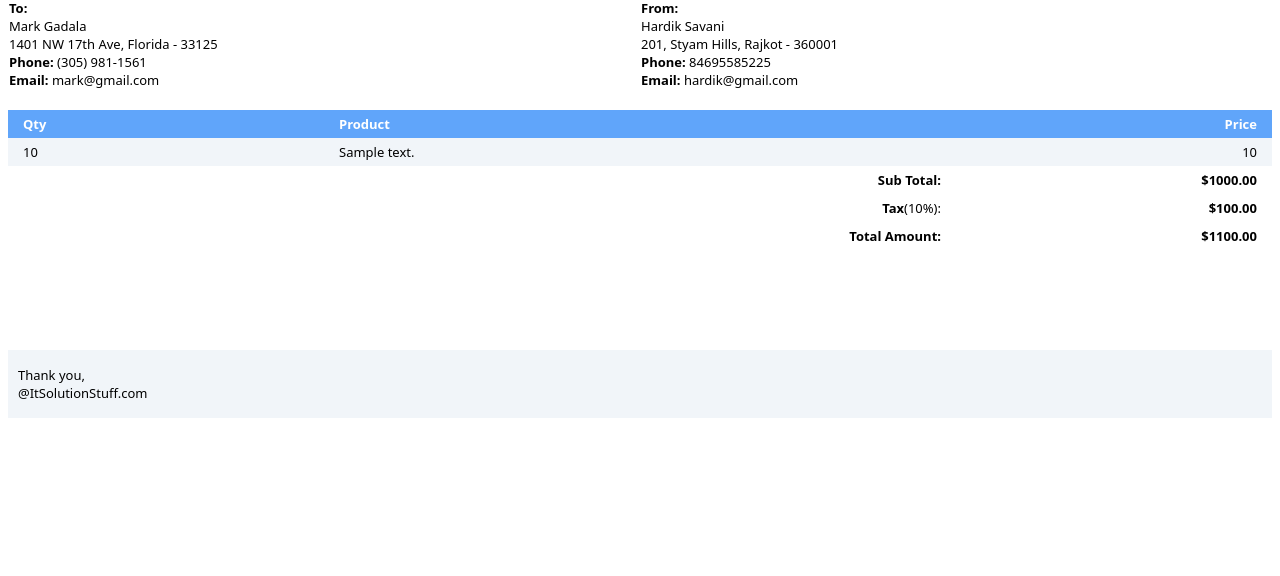
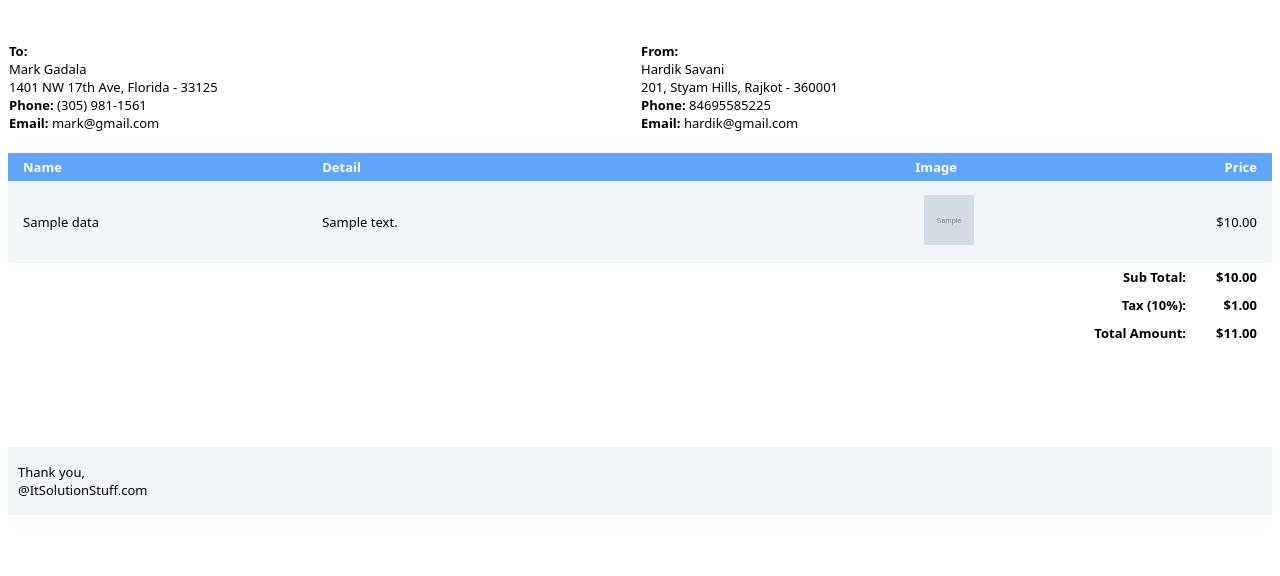
Before and after one commit to JRua89/laravel-crud-demo, a Laravel app: template resources/views/invoice.blade.php in a window 1280 px wide. Shown: the part 224-800 px from the top of the page. Run offline with Laravel 8, Linux system fonts and the light colour scheme; the template is opened without the code that fills it: most values are stand-ins (such as "Sample title", 1, 10 or a date in 2020); grey boxes marked "Sample" are stand-in pictures; parts of the project's set-up code (start-up, migrations or seed data) failed here and were passed over.

Commit message:
ADD INVOCIE AND MODIFY INVOICE LAYOUT

```diff
--- a/resources/views/invoice.blade.php
+++ b/resources/views/invoice.blade.php
@@ -23,14 +23,21 @@
     <tr>
 
         <td class="width-70">
-
-            <img src="{{ public_path('itsolutionstuff.png') }}" alt="" width="200" />
-
+        @if (strpos(url()->previous(), 'products') === false)
+            <img src="{{ public_path('Screenshot 2024-12-21 112440.png') }}" alt="" width="200" />
+            @else
+            <img src="{{ public_path('3cae48eb-533c-4fea-978d-5e92f420505d.jpg') }}" alt="" width="200" />
+            @endif
         </td>
 
         <td class="width-30">
 
-            <h2>Invoice ID: 9584525</h2>
+
+            @if (strpos(url()->previous(), 'products') === false)
+            <h2>Invoice ID: {{ $geninvoiceid }}</h2>
+             @else
+            <h2>Current Products</h2>
+             @endif
 
         </td>
 
@@ -38,6 +45,9 @@
 
 </table>
 
+
+ <!-- Optionally, add more navigation items here -->
+ @if (strpos(url()->previous(), 'products') === false)
 
 
 <div class="margin-top">
@@ -80,6 +90,8 @@
 
 </div>
 
+@endif
+
 
 
 <div>
@@ -92,13 +104,19 @@
 
                 <th class="width-25">
 
-                    <strong>Qty</strong>
+                    <strong>Name</strong>
 
                 </th>
 
                 <th class="width-50">
 
-                    <strong>Product</strong>
+                    <strong>Detail</strong>
+
+                </th>
+
+                <th class="width-25">
+
+                    <strong>Image</strong>
 
                 </th>
 
@@ -113,26 +131,32 @@
         </thead>
 
         <tbody>
-
+            @php $subtotal = 0; @endphp
             @foreach($data as $value)
-
+            @php
+            $subtotal += $value['price'];
+            @endphp
             <tr>
 
                 <td class="width-25">
 
-                {{ $value['quantity'] }}
+                {{ $value['name'] }}
 
                 </td>
 
                 <td class="width-50">
 
-                {{ $value['description'] }}
+                {{ $value['detail'] }}
 
                 </td>
 
                 <td class="width-25">
+                <img src="{{ public_path($value['image']) }}" alt="{{ $value['name'] }}" width="50" height="50">
+            </td>
 
-                    {{ $value['price'] }}
+                <td class="width-25">
+
+                ${{ number_format($value['price'], 2) }}
 
                 </td>
 
@@ -143,55 +167,48 @@
         </tbody>
 
         <tfoot>
+                @php
+                $tax = $subtotal * 0.10;
+                $total = $subtotal + $tax;
+                @endphp
 
 <tr>
+    <td class="width-70" colspan="3">
+    @if (strpos(url()->previous(), 'products') === false)
+    <strong>Sub Total:</strong>
+    @else
+    <strong>Total:</strong>
+    @endif
+    </td>
+    <td class="width-25" style="text-align: right;">
+        <strong>${{ number_format($subtotal, 2) }}</strong>
+    </td>
+</tr>
 
-                <td class="width-70" colspan="2">
 
-                    <strong>Sub Total:</strong>
+ <!-- Optionally, add more navigation items here -->
+ @if (strpos(url()->previous(), 'products') === false)
 
+
+<tr>
+    <td class="width-70" colspan="3">
+        <strong>Tax (10%):</strong>
     </td>
-
-                <td class="width-25">
-
-                    <strong>$1000.00</strong>
-
+    <td class="width-25" style="text-align: right;">
+        <strong>${{ number_format($tax, 2) }}</strong>
     </td>
-
 </tr>
 
 <tr>
-
-                <td class="width-70" colspan="2">
-
-                    <strong>Tax</strong>(10%):
-
+    <td class="width-70" colspan="3">
+        <strong>Total Amount:</strong>
     </td>
-
-                <td class="width-25">
-
-                    <strong>$100.00</strong>
-
+    <td class="width-5" style="text-align: right;">
+        <strong>${{ number_format($total, 2) }}</strong>
     </td>
-
 </tr>
 
-            <tr>
-
-                <td class="width-70" colspan="2">
-
-                    <strong>Total Amount:</strong>
-
-                </td>
-
-                <td class="width-25">
-
-                    <strong>$1100.00</strong>
-
-                </td>
-
-            </tr>
-
+@endif
         </tfoot>
 
     </table>
--- a/resources/views/products/index.blade.php
+++ b/resources/views/products/index.blade.php
@@ -6,7 +6,7 @@
         <h2>Laravel 8 CRUD Example</h2>
     </div>
     <div>
-        <a class="btn btn-success" href="invoice-pdf"> Download invoice <i class="fa-solid fa-file-pdf"></i></a>
+        <a class="btn btn-success" href="invoice-pdf"> Download products <i class="fa-solid fa-file-pdf"></i></a>
     </div>
 </div>
 
```
Also changed, not shown: app/Http/Controllers/InvoiceController.php (+31 -22 lines), app/Http/Controllers/ProductController.php (+55 -3 lines), app/Models/Cart.php (added, +22 -0 lines), app/Models/Product.php (+18 -1 lines), resources/views/products/create.blade.php (+15 -1 lines), resources/views/products/show.blade.php (+10 -2 lines), database/migrations/2024_12_21_152549_add_image_to_products_table.php (added), public/3cae48eb-533c-4fea-978d-5e92f420505d.jpg (added), public/Screenshot 2024-12-21 112440.png (added), public/images/1734794120.jpg (added), public/images/1734794199.png (added), public/images/1734794669.png (added), public/images/1734794841.png (added), public/images/1734795355.png (added), 4 more files. Lines whose indentation alone changed are shown as unchanged.
